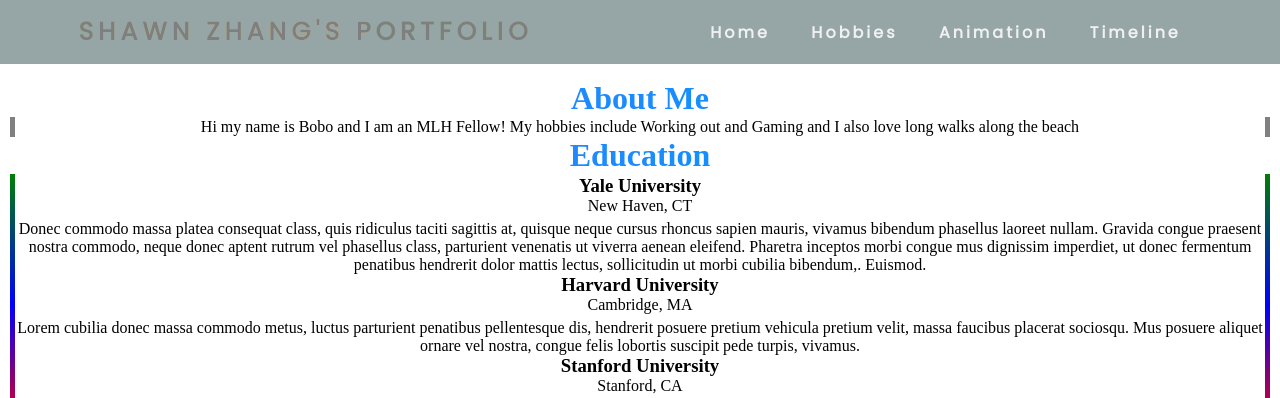
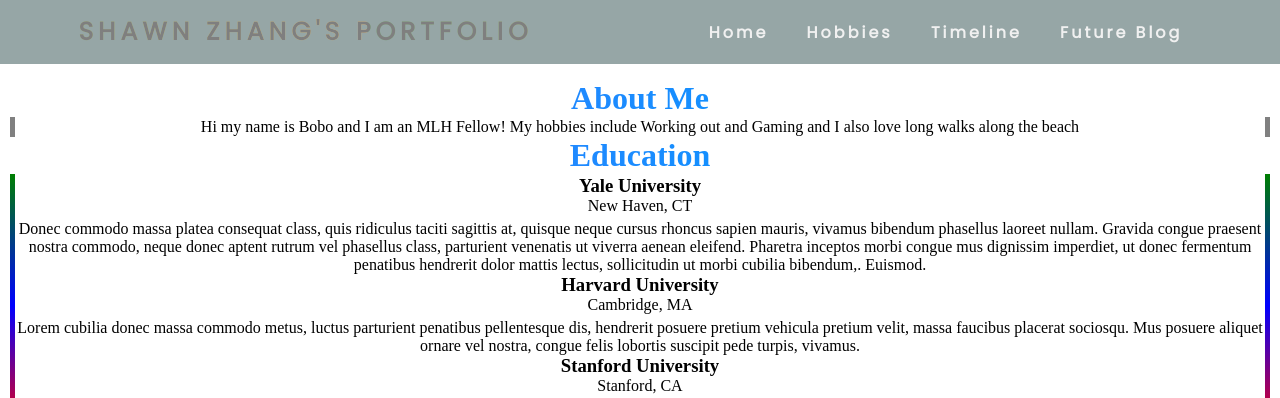
Before and after one commit to shawnzhang12/flask-personal-portfolio, a Flask app: page / in a window 1280 px wide. Shown: the top 398 px of the page. Run offline with Flask 2, Linux system fonts and the light colour scheme; parts of the project's set-up code (start-up, migrations or seed data) failed here and were passed over.

Commit message:
text change to test docker compose

```diff
--- a/app/templates/index.j2
+++ b/app/templates/index.j2
@@ -29,10 +29,10 @@
                 <a href="{{ url_for('hobbies_and_map') }}">Hobbies</a>
             </li>
             <li>
-                <a href="{{ url_for('animation') }}">Animation</a>
+                <a href="{{ url_for('timeline') }}">Timeline</a>
             </li>
             <li>
-                <a href="{{ url_for('timeline') }}">Timeline</a>
+                <a href="{{ url_for('animation') }}">Future Blog</a>
             </li>
         </ul>
         <div class="burger">
```
Also changed, not shown: 1 other file.
